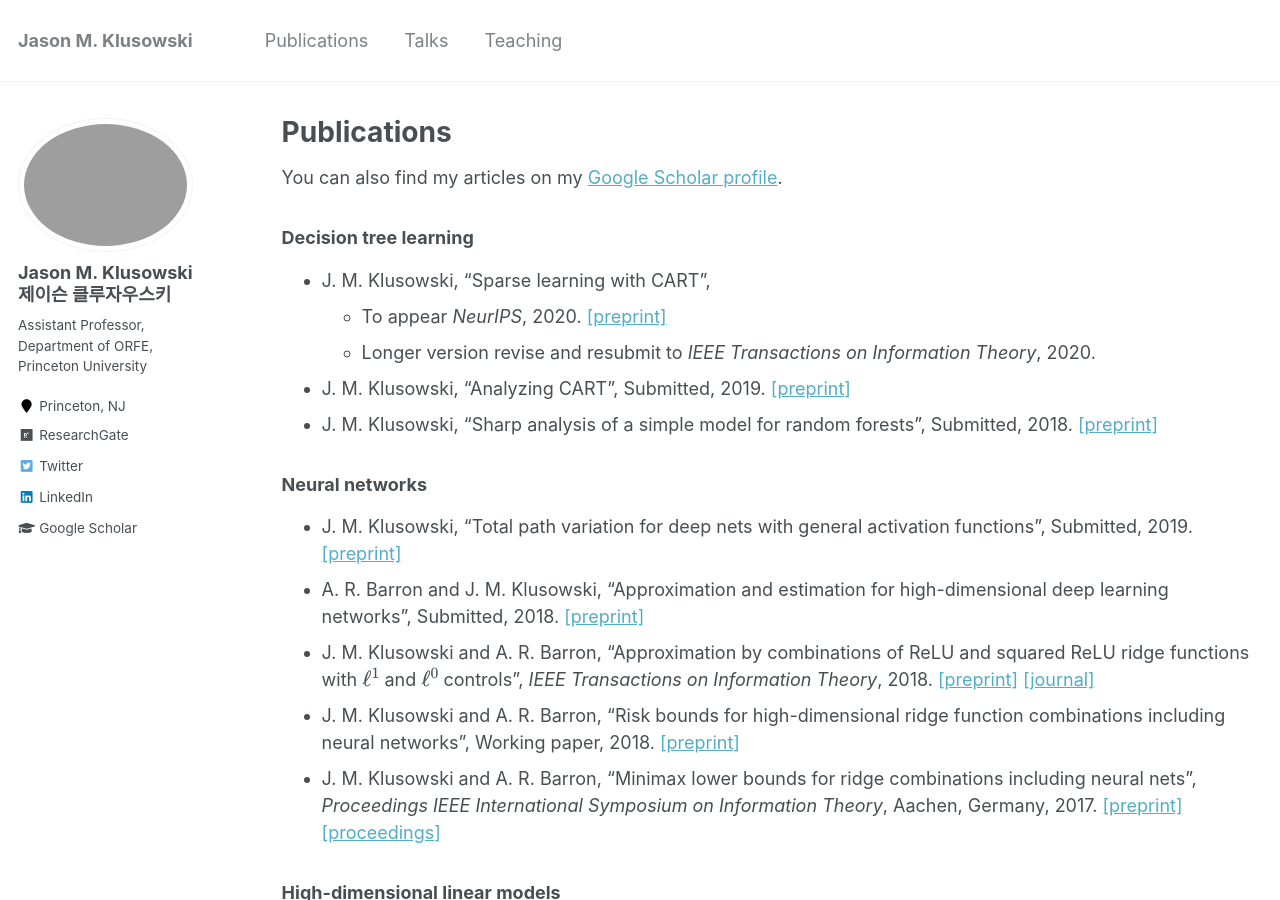
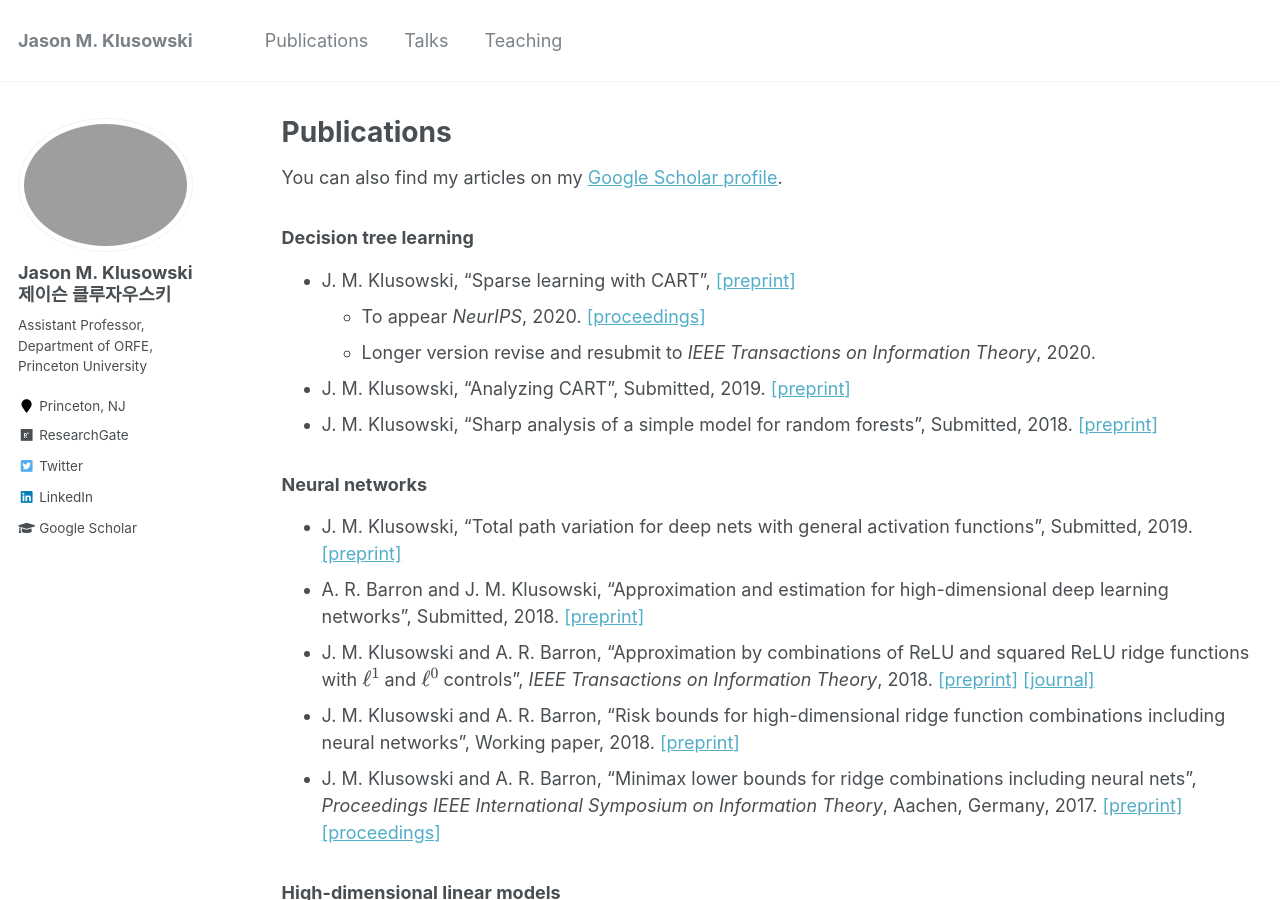
Before and after one commit to jasonklusowski/jasonklusowski.github.io, a Jekyll site: the page built from _pages/publications.md, in a window 1280 px wide and 900 px high. Built offline with Jekyll 4.4.1, drawn with Linux system fonts in a browser that asks for light colours; formulas are drawn with MathJax 3.

Commit message:
Update publications.md

```diff
--- a/_pages/publications.md
+++ b/_pages/publications.md
@@ -9,8 +9,8 @@ You can also find my articles on my [Google Scholar profile](https://scholar.goo
 
 ### Decision tree learning
 
-* J. M. Klusowski, "Sparse learning with CART",
-  - To appear _NeurIPS_, 2020. [[preprint]](https://arxiv.org/pdf/2006.04266.pdf)
+* J. M. Klusowski, "Sparse learning with CART", [[preprint]](https://arxiv.org/pdf/2006.04266.pdf)
+  - To appear _NeurIPS_, 2020. [[proceedings]](https://jasonklusowski.github.io/files/cart.pdf)
   - Longer version revise and resubmit to _IEEE Transactions on Information Theory_, 2020.
 * J. M. Klusowski, "Analyzing CART", Submitted, 2019. [[preprint]](https://arxiv.org/pdf/1906.10086.pdf)
 * J. M. Klusowski, "Sharp analysis of a simple model for random forests", Submitted, 2018. [[preprint]](https://arxiv.org/pdf/1805.02587.pdf)
```
